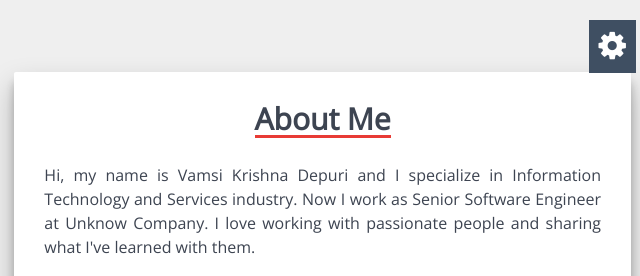
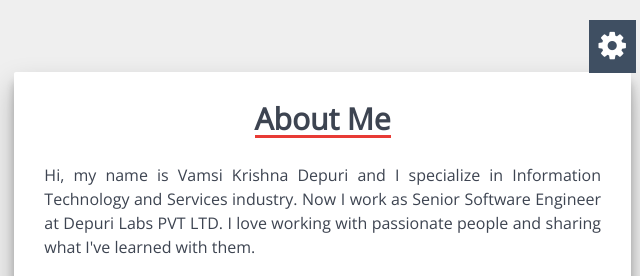
Before and after one commit to snippetvalley/SVResume-1, a website: page index.html in a window 1280 px wide. Shown: the top 276 px of the page, 624-1264 px from the left. Drawn offline with nearby package versions, Linux system fonts and the light colour scheme.

Commit message:
Changing Company Name

```diff
--- a/index.html
+++ b/index.html
@@ -188,7 +188,7 @@
                       <div class="shadow-block animated bounceInUp">
                         <h2 class="information-heading"><label>About Me</label></h2>
                         <p>
-                            Hi, my name is Vamsi Krishna Depuri and I specialize in Information Technology and Services industry. Now I work as Senior Software Engineer at Unknow Company. I love working with passionate people and sharing what I've learned with them.
+                            Hi, my name is Vamsi Krishna Depuri and I specialize in Information Technology and Services industry. Now I work as Senior Software Engineer at Depuri Labs PVT LTD. I love working with passionate people and sharing what I've learned with them.
                         </p>
                         <p>
                         Lorem ipsum dolor sit amet, consectetur adipiscing elit, sed do eiusmod tempor incididunt ut labore et dolore magna aliqua. Ut enim ad minim veniam, quis nostrud exercitation ullamco laboris nisi ut aliquip ex ea commodo consequat. Duis aute irure dolor in reprehenderit in voluptate velit esse cillum dolore eu fugiat nulla pariatur. Excepteur sint occaecat cupidatat non proident, sunt in culpa qui officia deserunt mollit anim id est laborum.
```
